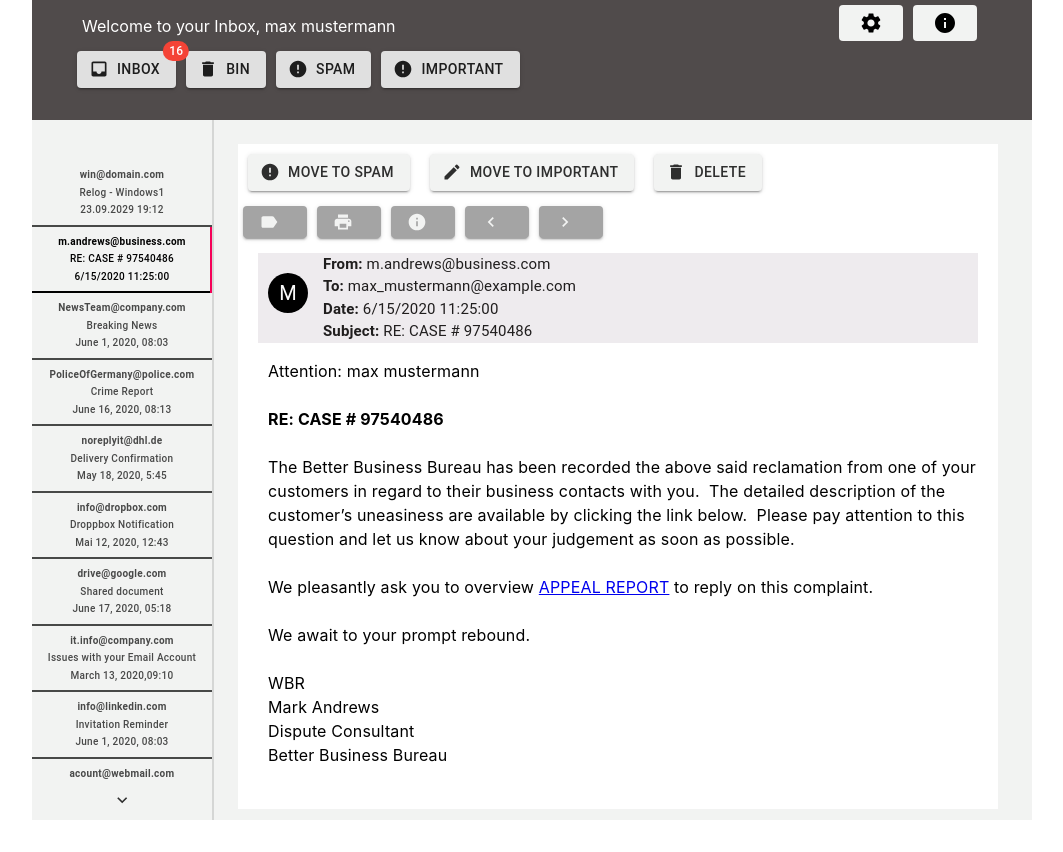
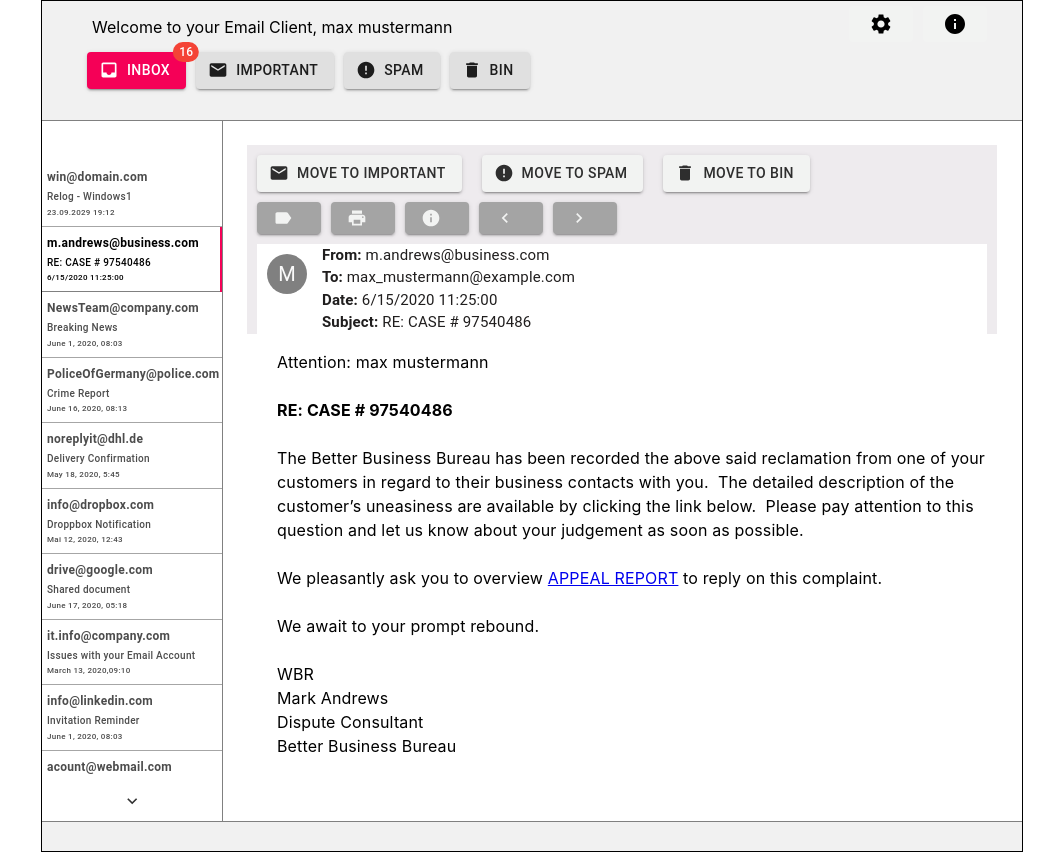
Before and after one commit to RyanStmr/Email-Interface_UserStudy, a React (Create React App) app in the folder emailinterface/: page /EmailClient in a window 1280 px wide. Both pictures are taken after a click on the tab 230 px from the left and 259 px from the top of the page. Shown: the whole page, without its empty margins (108-1171 px from the left). Before the commit the page ends 800 px from the top, so only its background shows below. Built offline with nearby package versions, Linux system fonts and the light colour scheme.

Commit message:
changed currentEmaillabel + designs + Button-order

```diff
--- a/emailinterface/src/App.js
+++ b/emailinterface/src/App.js
@@ -2,7 +2,7 @@ import React from "react";
 import "./App.css";
 import EmailClient from "./components/emailClient.js";
 import StartPage from "./components/startPage.js";
-import { BrowserRouter as Router, Switch, Route, Link } from "react-router-dom";
+import { BrowserRouter as Router, Switch, Route } from "react-router-dom";
 
 function App() {
   let userInfo = {
--- a/emailinterface/src/components/EmailClient.css
+++ b/emailinterface/src/components/EmailClient.css
@@ -1,5 +1,4 @@
 .nav-links {
-  display: center;
   list-style-type: none;
 }
 
@@ -11,7 +10,7 @@
 }
 
 .HeaderInfo {
-  color: rgb(255, 255, 255);
+  color: rgb(0, 0, 0);
   padding-left: 50px;
   height: 20px;
   display: flex;
@@ -19,11 +18,12 @@
 }
 
 .entireClient {
-  background-color: #504b4b;
-  width: 1000px;
-  height: 750px;
+  background-color: #f1f1f1;
+  width: 980px;
+  height: 850px;
   margin: 0 auto;
   font-size: medium;
+  border: 1px solid black;
 }
 
 .NavBar {
--- a/emailinterface/src/components/EmailTopBar.js
+++ b/emailinterface/src/components/EmailTopBar.js
@@ -1,12 +1,7 @@
 import React, { Component } from "react";
 import Button from "@material-ui/core/Button";
-import BookmarkIcon from "@material-ui/icons/Bookmark";
-import FlagIcon from "@material-ui/icons/Flag";
 import InfoIcon from "@material-ui/icons/Info";
-import RefreshIcon from "@material-ui/icons/Refresh";
-import WidgetsIcon from "@material-ui/icons/Widgets";
 import LabelIcon from "@material-ui/icons/Label";
-import LabelOffIcon from "@material-ui/icons/LabelOff";
 import KeyboardArrowRightIcon from "@material-ui/icons/KeyboardArrowRight";
 import KeyboardArrowLeftIcon from "@material-ui/icons/KeyboardArrowLeft";
 import PrintIcon from "@material-ui/icons/Print";
@@ -30,13 +25,13 @@ class EmailTopBar extends Component {
       buttonsTopBar: {
         color: "#f2f3f2",
         backgroundColor: "#A4A4A4",
-        margin: "5px",
+        marginLeft: "10px",
       },
 
       navButton: {
         color: "#f2f3f2",
         backgroundColor: "#A4A4A4",
-        margin: "5px",
+        marginLeft: "10px",
       },
     };
 
@@ -45,7 +40,6 @@ class EmailTopBar extends Component {
         style={{
           width: "750px",
           marginBottom: "10px",
-          marginRight: "10px",
           justifyContent: "center",
         }}
       >
--- a/emailinterface/src/components/HeaderInfoEmail.css
+++ b/emailinterface/src/components/HeaderInfoEmail.css
@@ -7,9 +7,9 @@
 
 .AllHeaders {
   display: flex;
-  margin-left: 20px;
-  margin-right: 20px;
-  background-color: rgb(238, 235, 238);
+  margin-left: 10px;
+  margin-right: 10px;
+  background-color: rgb(255, 255, 255);
 }
 
 .Wrapper {
--- a/emailinterface/src/components/HeaderInfoEmail.js
+++ b/emailinterface/src/components/HeaderInfoEmail.js
@@ -10,8 +10,8 @@ class HeaderInfoEmail extends Component {
         <div className="Wrapper">
           <Avatar
             style={{
-              backgroundColor: "black",
-              top: "20px",
+              backgroundColor: "grey",
+              top: "10px",
               marginLeft: "10px",
             }}
           >
--- a/emailinterface/src/components/emailClient.js
+++ b/emailinterface/src/components/emailClient.js
@@ -20,11 +20,18 @@ class EmailClient extends Component {
     currentEmail: 0,
     inbox: Inbox,
     mailNrBadge: Inbox.length,
+    events: [],
   };
 
   handleEmailChange = (emailNr) => {
     let copy = this.state;
     copy.currentEmail = emailNr;
+    this.setState(copy);
+  };
+
+  handleIncomingEvent = (event) => {
+    let copy = this.state;
+    copy.events.push(event);
     this.setState(copy);
   };
 
@@ -63,8 +70,6 @@ class EmailClient extends Component {
 
   countEmails = () => {
     let counter = 0;
-    console.log("called");
-
     this.state.inbox.forEach((element) => {
       counter = element.type === "AllInbox" ? counter + 1 : counter;
     });
@@ -143,7 +148,7 @@ class EmailClient extends Component {
       <div className="entireClient">
         <div className="NavBar">
           <div className="HeaderInfo">
-            <p>Welcome to your Inbox, {this.props.UserInfo.userName}</p>
+            <p>Welcome to your Email Client, {this.props.UserInfo.userName}</p>
             <ProfileBox className="ProfileBox"></ProfileBox>
           </div>
           <nav>
@@ -154,10 +159,42 @@ class EmailClient extends Component {
               >
                 <li className="button-links">
                   <Badge badgeContent={this.state.mailNrBadge} color="error">
-                    <Button variant="contained" startIcon={<InboxIcon />}>
+                    <Button
+                      variant="contained"
+                      color={currentInbox === "AllInbox" ? "secondary" : ""}
+                      startIcon={<InboxIcon />}
+                    >
                       Inbox
                     </Button>
                   </Badge>
+                </li>
+              </Link>
+              <Link
+                to="/EmailClient/ImportantInbox"
+                onClick={() => this.handleInboxChange("ImportantInbox")}
+              >
+                <li className="button-links">
+                  <Button
+                    variant="contained"
+                    color={currentInbox === "ImportantInbox" ? "secondary" : ""}
+                    startIcon={<EmailIcon />}
+                  >
+                    Important
+                  </Button>
+                </li>
+              </Link>
+              <Link
+                to="/EmailClient/Spam"
+                onClick={() => this.handleInboxChange("SpamInbox")}
+              >
+                <li className="button-links">
+                  <Button
+                    variant="contained"
+                    color={currentInbox === "SpamInbox" ? "secondary" : ""}
+                    startIcon={<ErrorIcon />}
+                  >
+                    Spam
+                  </Button>
                 </li>
               </Link>
               <Link
@@ -167,30 +204,10 @@ class EmailClient extends Component {
                 <li className="button-links">
                   <Button
                     variant="contained"
-                    color=""
+                    color={currentInbox === "BinInbox" ? "secondary" : ""}
                     startIcon={<DeleteIcon />}
                   >
                     Bin
-                  </Button>
-                </li>
-              </Link>
-              <Link
-                to="/EmailClient/Spam"
-                onClick={() => this.handleInboxChange("SpamInbox")}
-              >
-                <li className="button-links">
-                  <Button variant="contained" startIcon={<ErrorIcon />}>
-                    Spam
-                  </Button>
-                </li>
-              </Link>
-              <Link
-                to="/EmailClient/ImportantInbox"
-                onClick={() => this.handleInboxChange("ImportantInbox")}
-              >
-                <li className="button-links">
-                  <Button variant="contained" startIcon={<ErrorIcon />}>
-                    Important
                   </Button>
                 </li>
               </Link>
--- a/emailinterface/src/components/emailWindow.js
+++ b/emailinterface/src/components/emailWindow.js
@@ -1,7 +1,8 @@
 import React, { Component } from "react";
 import Button from "@material-ui/core/Button";
 import DeleteIcon from "@material-ui/icons/Delete";
-import CreateIcon from "@material-ui/icons/Create";
+import EmailIcon from "@material-ui/icons/Email";
+
 import ErrorIcon from "@material-ui/icons/Error";
 import EmailTopBar from "./EmailTopBar";
 import HeaderInfoEmail from "./HeaderInfoEmail";
@@ -27,7 +28,23 @@ class EmailWindow extends Component {
 
     return (
       <div>
+        <div
+          style={{
+            backgroundColor: "rgb(238, 235, 238)",
+          }}
+        >
           <div>
+            <Button
+              style={styles.buttonsSidebar}
+              startIcon={<EmailIcon />}
+              variant="contained"
+              onClick={() => {
+                this.props.onMoveToImportant(email.id);
+                this.resetSelectedTab();
+              }}
+            >
+              Move to Important
+            </Button>
             <Button
               startIcon={<ErrorIcon />}
               style={styles.buttonsSidebar}
@@ -41,17 +58,6 @@ class EmailWindow extends Component {
             </Button>
             <Button
               style={styles.buttonsSidebar}
-            startIcon={<CreateIcon />}
-            variant="contained"
-            onClick={() => {
-              this.props.onMoveToImportant(email.id);
-              this.resetSelectedTab();
-            }}
-          >
-            Move to Important
-          </Button>
-          <Button
-            style={styles.buttonsSidebar}
               startIcon={<DeleteIcon />}
               variant="contained"
               onClick={() => {
@@ -59,9 +65,10 @@ class EmailWindow extends Component {
                 this.resetSelectedTab();
               }}
             >
-            Delete
+              Move to Bin
             </Button>
           </div>
+
           <EmailTopBar
             onMoveEmailBackward={this.props.onMoveEmailBackward}
             onMoveEmailForward={this.props.onMoveEmailForward}
@@ -70,6 +77,7 @@ class EmailWindow extends Component {
             Email={email}
             emailAdress={this.props.emailAdress}
           ></HeaderInfoEmail>
+        </div>
         <div
           style={{
             marginLeft: "30px",
--- a/emailinterface/src/components/sidebar.js
+++ b/emailinterface/src/components/sidebar.js
@@ -43,15 +43,16 @@ function a11yProps(index) {
 const useStyles = makeStyles((theme) => ({
   root: {
     flexGrow: 0,
-    backgroundColor: "#f2f3f2",
+    backgroundColor: "white",
+    borderTop: "1px solid grey",
+    borderBottom: "1px solid grey",
     display: "inline-flex",
+    width: 980,
     height: 700,
     position: "fixed",
     top: "120px",
   },
-  tabs: {
-    borderRight: `2px solid ${theme.palette.divider}`,
-  },
+  tabs: {},
 }));
 
 export default function VerticalTabs(props) {
@@ -70,8 +71,8 @@ export default function VerticalTabs(props) {
     if (newValue > props.Mails.length - 1 || newValue < 0) {
       props.onNewEmail(undefined);
     } else {
-      let selectedEmailID = props.Mails[newValue].id;
-      props.onNewEmail(selectedEmailID);
+      let selectedEmailName = props.Mails[newValue].mail.defaultProps.subject;
+      props.onNewEmail(selectedEmailName);
     }
   };
 
@@ -94,7 +95,7 @@ export default function VerticalTabs(props) {
 
   return (
     <div>
-      <div className={classes.root} style={{ width: "1000px" }}>
+      <div className={classes.root}>
         <Tabs
           orientation="vertical"
           variant="scrollable"
@@ -102,7 +103,10 @@ export default function VerticalTabs(props) {
           onChange={handleChange}
           aria-label="Vertical tabs example"
           className={classes.tabs}
-          style={{ width: "180px" }}
+          style={{
+            width: "180px",
+            borderRight: "1px solid grey",
+          }}
         >
           {props.Mails.map((email) => {
             return (
@@ -110,24 +114,32 @@ export default function VerticalTabs(props) {
                 style={{
                   fontSize: "10px",
                   textTransform: "none",
-                  borderBottom: "2px solid black",
+                  borderBottom: "1px solid grey",
                   margin: "0",
+                  backgroundColor: "white",
                 }}
                 label={
-                  <div>
+                  <div style={{ width: "170px" }}>
                     <p
                       style={{
                         fontWeight: "bolder",
-                        textAlign: "center",
+                        textAlign: "left",
+                        fontSize: "12px",
                         margin: "0",
                       }}
                     >
                       {email.mail.defaultProps.sender}
                     </p>
-                    <p style={{ textAlign: "center", margin: "0" }}>
+                    <p style={{ textAlign: "left", margin: "0" }}>
                       {email.mail.defaultProps.subject}
                     </p>
-                    <p style={{ textAlign: "center", margin: "0" }}>
+                    <p
+                      style={{
+                        textAlign: "left",
+                        margin: "0",
+                        fontSize: "8px",
+                      }}
+                    >
                       {email.mail.defaultProps.date}
                     </p>
                   </div>
@@ -137,7 +149,6 @@ export default function VerticalTabs(props) {
             );
           })}
         </Tabs>
-
         {props.Mails.map((email) => {
           return (
             <TabPanel value={value} index={props.Mails.indexOf(email)}>
```
Also changed, not shown: 1 other file (tests, documents, lock files or other folders). Lines whose indentation alone changed are shown as unchanged.
